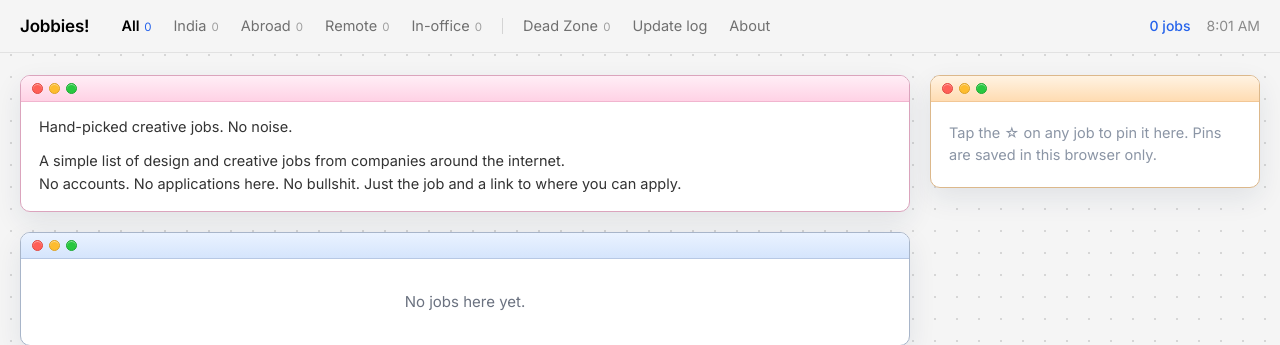
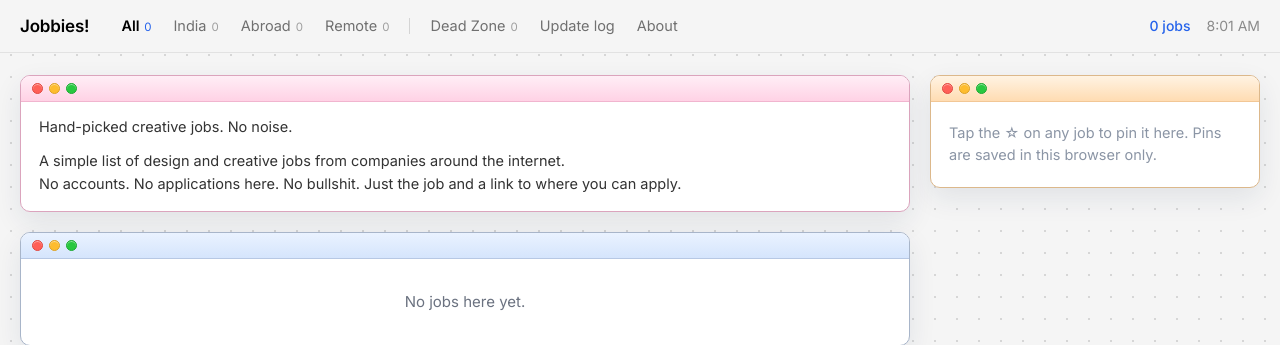
Before and after one commit to imti-ahmed/Oddities-Site, a PHP site: page /index.php in a window 1280 px wide. Shown: the top 345 px of the page. Run offline with PHP 8.4, Linux system fonts and the light colour scheme; some libraries are stand-ins or nearby versions.

Commit message:
Hide the In-office tab for now
Co-Authored-By: Claude Sonnet 5.5 <noreply@anthropic.com>
Claude-Session: https://claude.ai/code/session_01ESDPcVm818CHW9ztg1DFuR

```diff
--- a/index.php
+++ b/index.php
@@ -19,7 +19,8 @@ $lastUpdate = $all ? max(array_column($all, 'change')) : 0;   // date of the mos
 $isAdmin = defined('IS_ADMIN') && IS_ADMIN;                    // true only when the page is opened at /admin (see api/admin.php)
 if (!$isAdmin) header('Cache-Control: public, s-maxage=60, stale-while-revalidate=300');   // Vercel keeps the page for a minute, so the database is not asked on every visit
 
-$tabs = [['all', 'All'], ['highlighted', 'Highlighted'], ['india', 'India'], ['abroad', 'Abroad'], ['remote', 'Remote'], ['in-office', 'In-office']];
+// The In-office tab is hidden for now. To bring it back, add , ['in-office', 'In-office'] to the end of this list (the filtering code is still in place).
+$tabs = [['all', 'All'], ['highlighted', 'Highlighted'], ['india', 'India'], ['abroad', 'Abroad'], ['remote', 'Remote']];
 
 // The tag (the kind of job) is shown as plain text.
 function pills(array $tags): string
```
